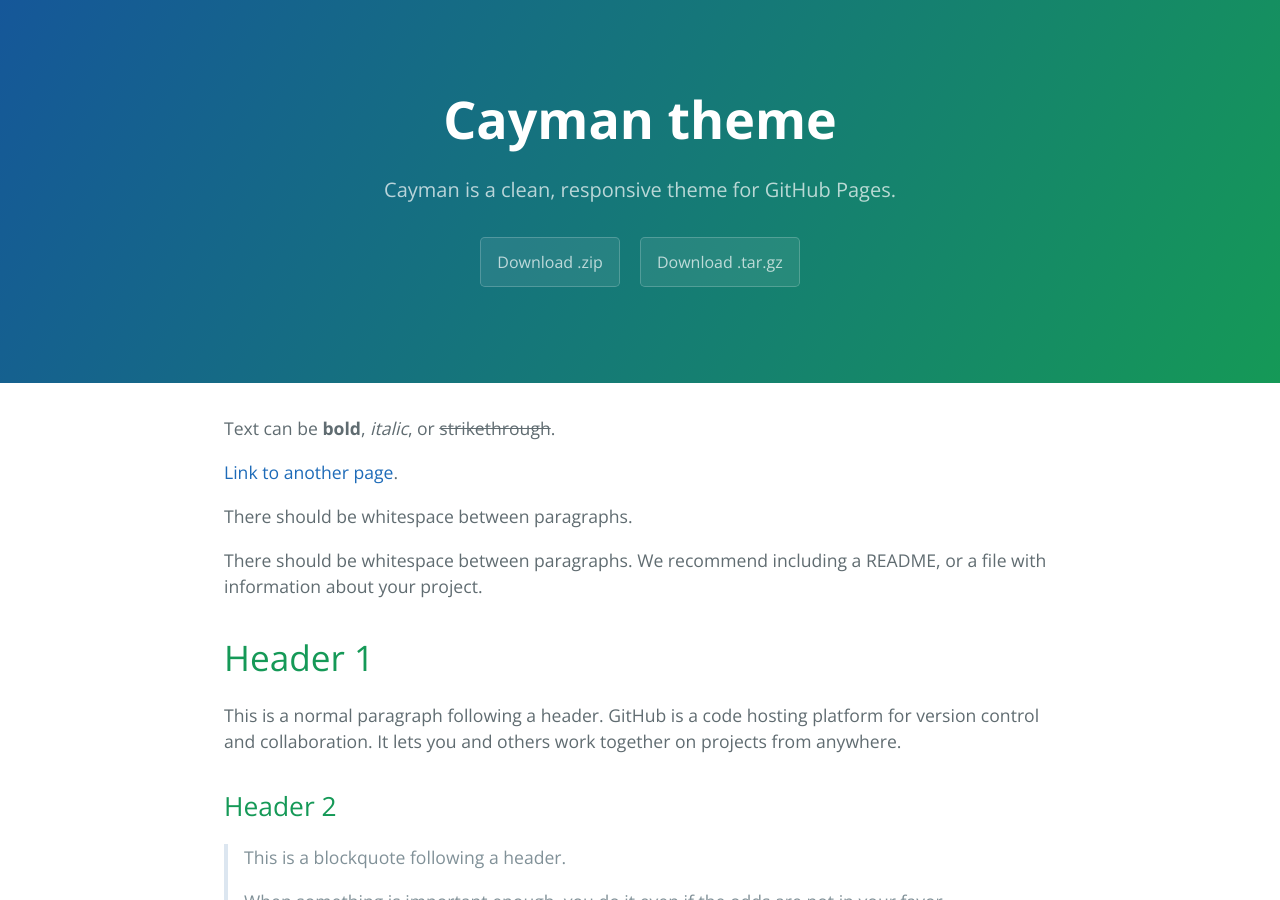
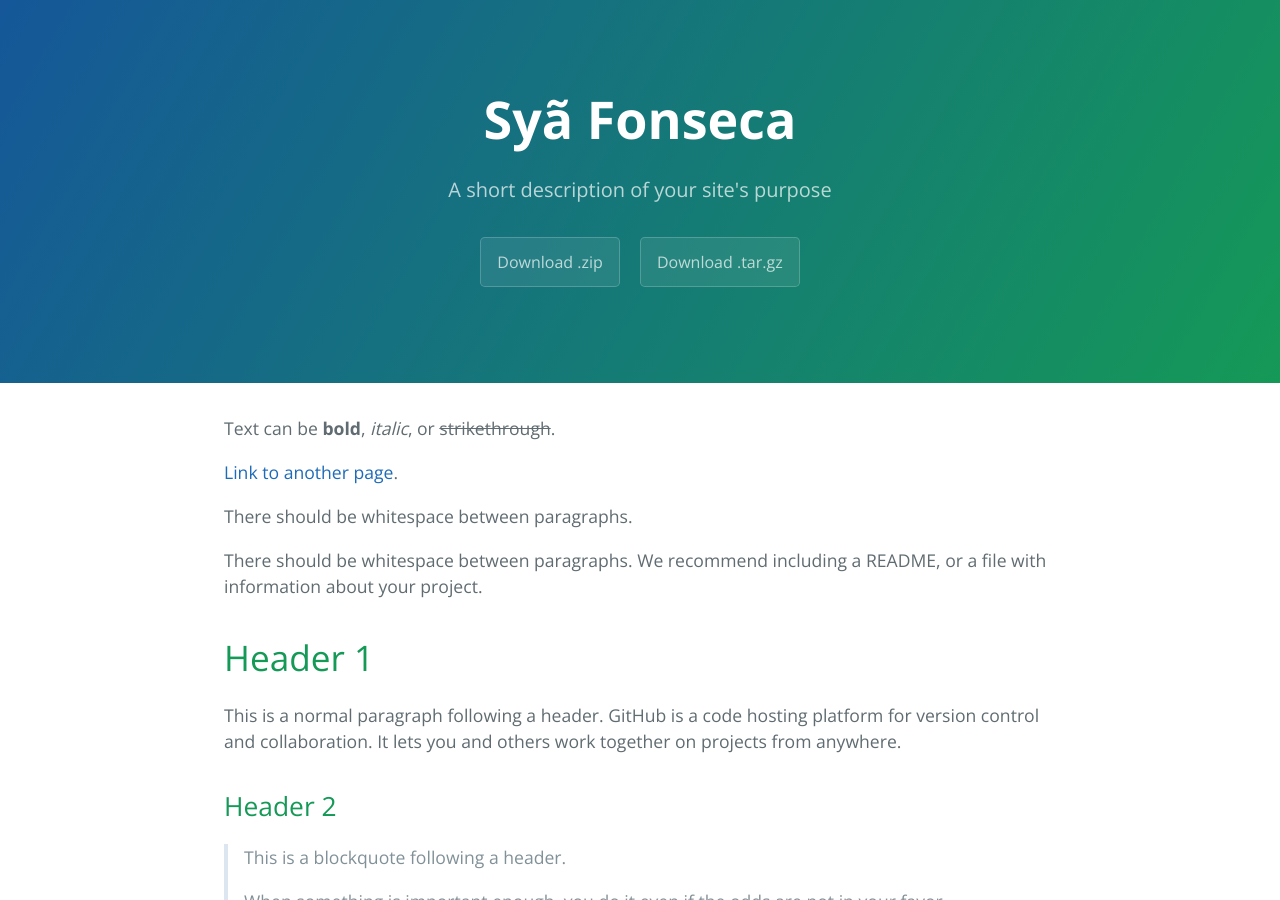
Before and after one commit to fonsecadados/fonsecadados.github.io, a Jekyll site: the page built from index.md, in a window 1280 px wide and 900 px high. Built offline with Jekyll 4.4.1, drawn with Linux system fonts in a browser that asks for light colours.

Commit message:
up config

```diff
--- a/_config.yml
+++ b/_config.yml
@@ -3,3 +3,5 @@
 show_downloads: true
 google_analytics:
 theme: jekyll-theme-cayman
+title: [Syã Fonseca]
+description: [A short description of your site's purpose]
```
